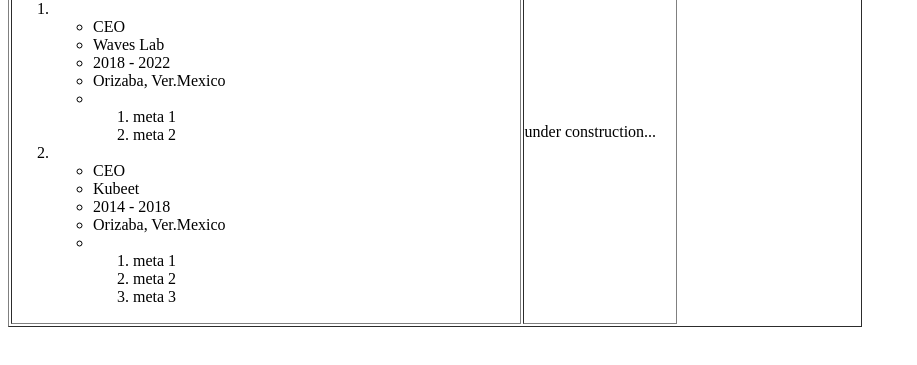
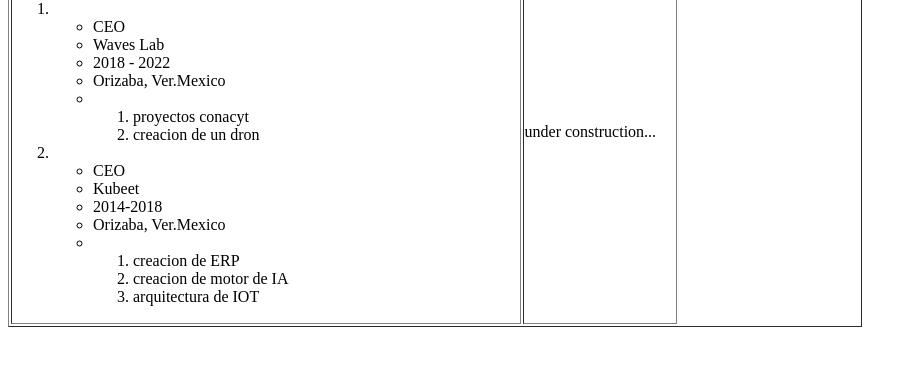
Before and after one commit to adsoftsito/adsoftsito-1.github.io, a plain HTML site: page index.html in a window 1280 px wide. Shown: the part 227-592 px from the top of the page, without its empty margins (0-917 px from the left). Drawn offline with Linux system fonts and the light colour scheme.

Commit message:
add work

```diff
--- a/index.html
+++ b/index.html
@@ -56,8 +56,9 @@
 
       <li>
         <ol>
-           <li> meta 1</li>
-           <li> meta 2</li>
+           <li> proyectos conacyt </li>
+           <li> creacion de un dron</li>
+
         </ol>
       </li>
    </ul>
@@ -67,14 +68,14 @@
    <ul>
       <li> CEO </li>
       <li> Kubeet  </li>
-      <li> 2014 - 2018 </li>
+      <li> 2014-2018 </li>
       <li> Orizaba, Ver.Mexico </li>
 
       <li>
         <ol>
-           <li> meta 1</li>
-           <li> meta 2</li>
-           <li> meta 3</li>
+           <li> creacion de ERP </li>
+           <li> creacion de motor de IA </li>
+           <li> arquitectura de IOT </li>
         </ol>
       </li>
    </ul>
```
Also changed, not shown: 1 other file.
